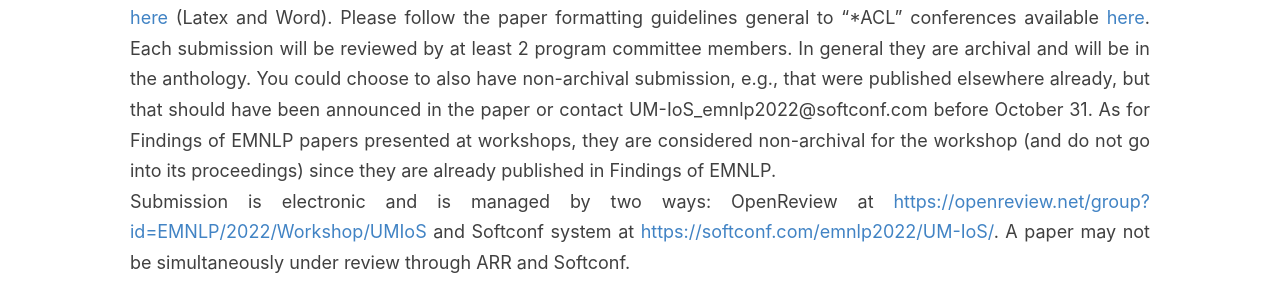
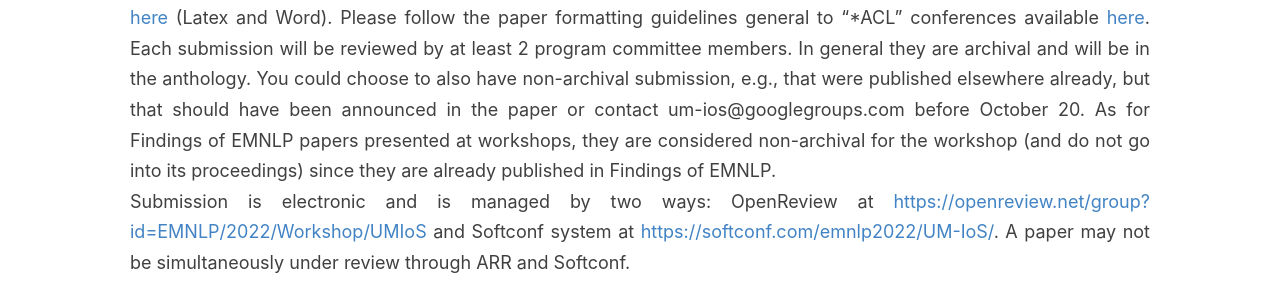
Before and after one commit to induction-of-structure/acl2022, a Jekyll site: the page built from _pages/call_for_papers.md, in a window 1280 px wide. Shown: the part 1329-1621 px from the top of the page. Built offline with Jekyll 4.4.1, drawn with Linux system fonts in a browser that asks for light colours.

Commit message:
Update call_for_papers.md

```diff
--- a/_pages/call_for_papers.md
+++ b/_pages/call_for_papers.md
@@ -31,7 +31,7 @@ Relevant topics for the workshop include, but are not limited to, the following
 
 Long/short papers should consist of eight/four pages of content plus
 unlimited pages for bibliography. Submissions must be in PDF format following
-the official ACL style templates, anonymized for review. All long and short papers must follow the [ACL Author Guidelines](https://www.aclweb.org/adminwiki/index.php?title=ACL_Author_Guidelines). Paper submissions must use the official ACL style templates, which are available from [here](https://github.com/acl-org/acl-style-files) (Latex and Word). Please follow the paper formatting guidelines general to “*ACL” conferences available [here](https://acl-org.github.io/ACLPUB/formatting.html). Each submission will be reviewed by at least 2 program committee members. In general they are archival and will be in the anthology. You could choose to also have non-archival submission, e.g., that were published elsewhere already, but that should have been announced in the paper or contact UM-IoS_emnlp2022@softconf.com before October 31. As for Findings of EMNLP papers presented at workshops, they are considered non-archival for the workshop (and do not go into its proceedings) since they are already published in Findings of EMNLP.
+the official ACL style templates, anonymized for review. All long and short papers must follow the [ACL Author Guidelines](https://www.aclweb.org/adminwiki/index.php?title=ACL_Author_Guidelines). Paper submissions must use the official ACL style templates, which are available from [here](https://github.com/acl-org/acl-style-files) (Latex and Word). Please follow the paper formatting guidelines general to “*ACL” conferences available [here](https://acl-org.github.io/ACLPUB/formatting.html). Each submission will be reviewed by at least 2 program committee members. In general they are archival and will be in the anthology. You could choose to also have non-archival submission, e.g., that were published elsewhere already, but that should have been announced in the paper or contact um-ios@googlegroups.com before October 20. As for Findings of EMNLP papers presented at workshops, they are considered non-archival for the workshop (and do not go into its proceedings) since they are already published in Findings of EMNLP.
 
 Submission is electronic and is managed by two ways:
 OpenReview at [https://openreview.net/group?id=EMNLP/2022/Workshop/UMIoS](https://openreview.net/group?id=EMNLP/2022/Workshop/UMIoS) and Softconf system at [https://softconf.com/emnlp2022/UM-IoS/](https://softconf.com/emnlp2022/UM-IoS/). A paper may not be simultaneously under review through ARR and Softconf.
```
Also changed, not shown: other parts of _pages/call_for_papers.md (+3 -1 lines).
